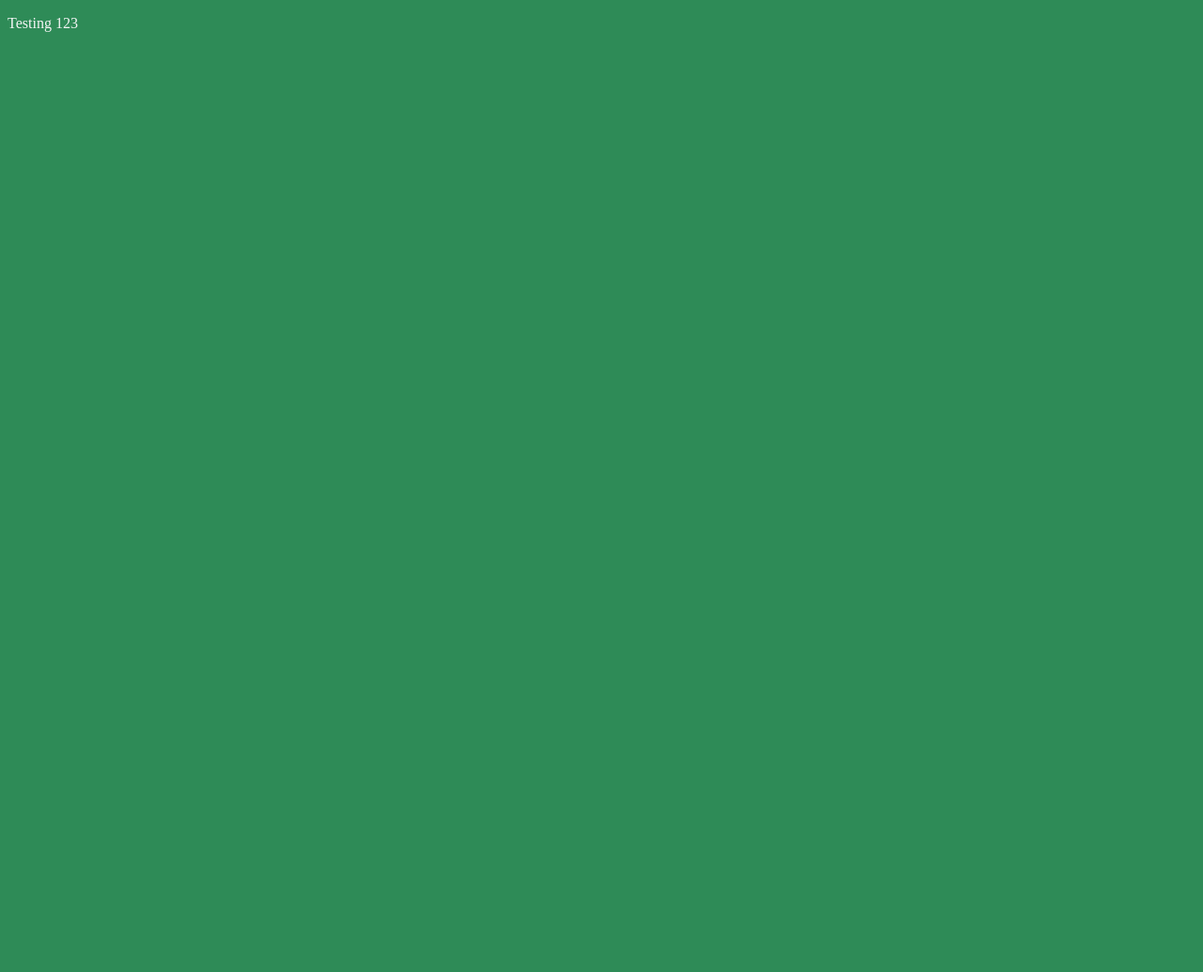
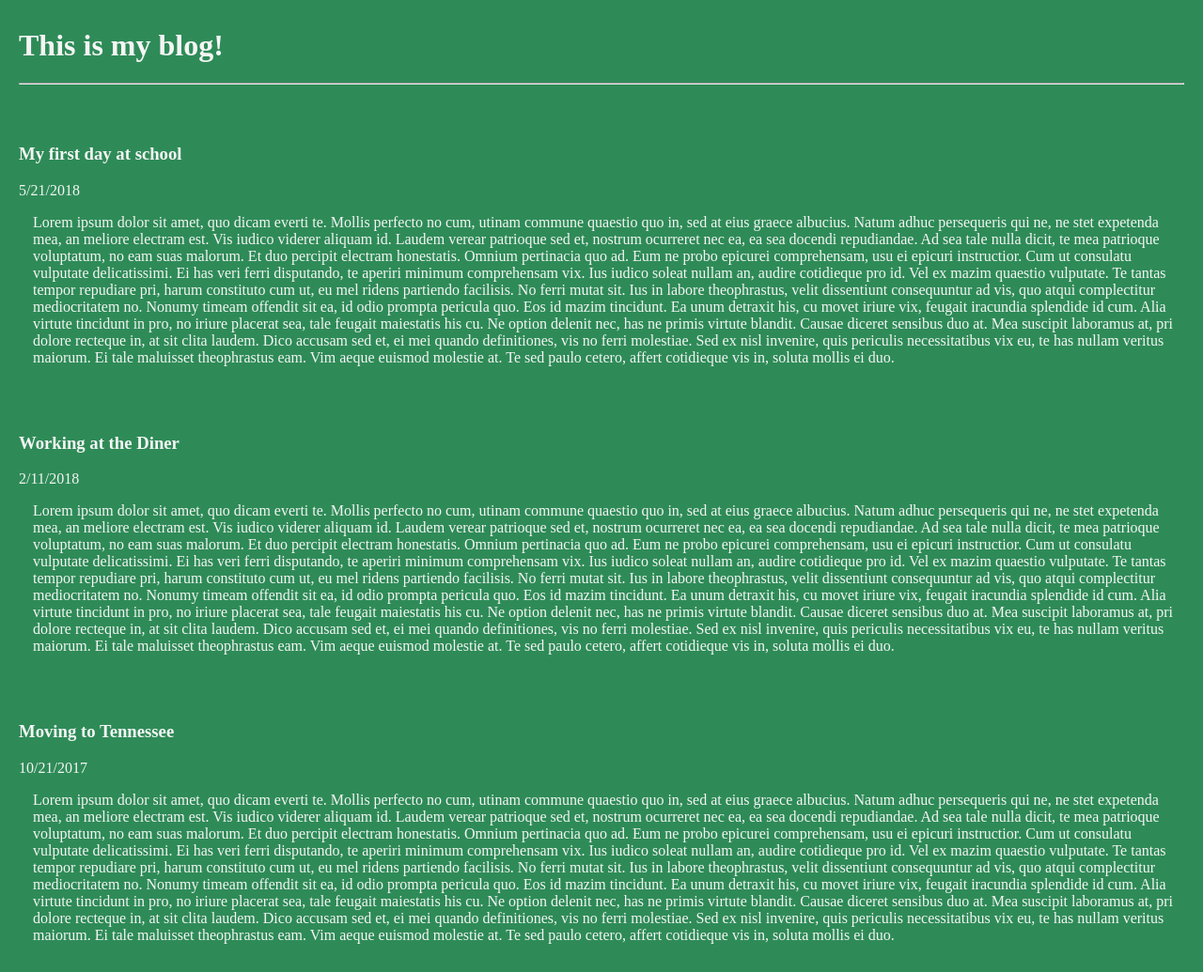
Before and after one commit to jakeneild/my-journal, a plain HTML site: page index.html in a window 1280 px wide. Shown: the whole page at 94% size. Before the commit the page ends 800 px from the top, so only its background shows below. Drawn offline with Linux system fonts and the light colour scheme.

Commit message:
"This is the message

```diff
--- a/index.html
+++ b/index.html
@@ -8,7 +8,53 @@
     <title>Document</title>
 </head>
 <body>
-    <p>Testing 123</p>
+    <h1>This is my blog!</h1>
+    <hr>
+    <br>
+    <br>
+    <h3>My first day at school</h3>
+    <p class="date">5/21/2018</p>
+    <div class="post">
+        <p>Lorem ipsum dolor sit amet, quo dicam everti te. Mollis perfecto no cum, utinam commune quaestio quo in, sed at eius graece albucius. Natum adhuc persequeris qui ne, ne stet expetenda mea, an meliore electram est. Vis iudico viderer aliquam id. Laudem verear patrioque sed et, nostrum ocurreret nec ea, ea sea docendi repudiandae.
+
+            Ad sea tale nulla dicit, te mea patrioque voluptatum, no eam suas malorum. Et duo percipit electram honestatis. Omnium pertinacia quo ad. Eum ne probo epicurei comprehensam, usu ei epicuri instructior. Cum ut consulatu vulputate delicatissimi. Ei has veri ferri disputando, te aperiri minimum comprehensam vix.
+
+            Ius iudico soleat nullam an, audire cotidieque pro id. Vel ex mazim quaestio vulputate. Te tantas tempor repudiare pri, harum constituto cum ut, eu mel ridens partiendo facilisis. No ferri mutat sit. Ius in labore theophrastus, velit dissentiunt consequuntur ad vis, quo atqui complectitur mediocritatem no. Nonumy timeam offendit sit ea, id odio prompta pericula quo.
+
+            Eos id mazim tincidunt. Ea unum detraxit his, cu movet iriure vix, feugait iracundia splendide id cum. Alia virtute tincidunt in pro, no iriure placerat sea, tale feugait maiestatis his cu. Ne option delenit nec, has ne primis virtute blandit. Causae diceret sensibus duo at. Mea suscipit laboramus at, pri dolore recteque in, at sit clita laudem. Dico accusam sed et, ei mei quando definitiones, vis no ferri molestiae.
+
+            Sed ex nisl invenire, quis periculis necessitatibus vix eu, te has nullam veritus maiorum. Ei tale maluisset theophrastus eam. Vim aeque euismod molestie at. Te sed paulo cetero, affert cotidieque vis in, soluta mollis ei duo.</p>
+    </div>
+    <br>
+    <br>
+    <h3>Working at the Diner</h3>
+    <p class="date">2/11/2018</p>
+    <div class="post">
+        <p>Lorem ipsum dolor sit amet, quo dicam everti te. Mollis perfecto no cum, utinam commune quaestio quo in, sed at eius graece albucius. Natum adhuc persequeris qui ne, ne stet expetenda mea, an meliore electram est. Vis iudico viderer aliquam id. Laudem verear patrioque sed et, nostrum ocurreret nec ea, ea sea docendi repudiandae.
+
+            Ad sea tale nulla dicit, te mea patrioque voluptatum, no eam suas malorum. Et duo percipit electram honestatis. Omnium pertinacia quo ad. Eum ne probo epicurei comprehensam, usu ei epicuri instructior. Cum ut consulatu vulputate delicatissimi. Ei has veri ferri disputando, te aperiri minimum comprehensam vix.
+
+            Ius iudico soleat nullam an, audire cotidieque pro id. Vel ex mazim quaestio vulputate. Te tantas tempor repudiare pri, harum constituto cum ut, eu mel ridens partiendo facilisis. No ferri mutat sit. Ius in labore theophrastus, velit dissentiunt consequuntur ad vis, quo atqui complectitur mediocritatem no. Nonumy timeam offendit sit ea, id odio prompta pericula quo.
+
+            Eos id mazim tincidunt. Ea unum detraxit his, cu movet iriure vix, feugait iracundia splendide id cum. Alia virtute tincidunt in pro, no iriure placerat sea, tale feugait maiestatis his cu. Ne option delenit nec, has ne primis virtute blandit. Causae diceret sensibus duo at. Mea suscipit laboramus at, pri dolore recteque in, at sit clita laudem. Dico accusam sed et, ei mei quando definitiones, vis no ferri molestiae.
+
+            Sed ex nisl invenire, quis periculis necessitatibus vix eu, te has nullam veritus maiorum. Ei tale maluisset theophrastus eam. Vim aeque euismod molestie at. Te sed paulo cetero, affert cotidieque vis in, soluta mollis ei duo.</p>
+    </div>
+    <br>
+    <br>
+    <h3>Moving to Tennessee</h3>
+    <p class="date">10/21/2017</p>
+    <div class="post">
+        <p>Lorem ipsum dolor sit amet, quo dicam everti te. Mollis perfecto no cum, utinam commune quaestio quo in, sed at eius graece albucius. Natum adhuc persequeris qui ne, ne stet expetenda mea, an meliore electram est. Vis iudico viderer aliquam id. Laudem verear patrioque sed et, nostrum ocurreret nec ea, ea sea docendi repudiandae.
+
+            Ad sea tale nulla dicit, te mea patrioque voluptatum, no eam suas malorum. Et duo percipit electram honestatis. Omnium pertinacia quo ad. Eum ne probo epicurei comprehensam, usu ei epicuri instructior. Cum ut consulatu vulputate delicatissimi. Ei has veri ferri disputando, te aperiri minimum comprehensam vix.
+
+            Ius iudico soleat nullam an, audire cotidieque pro id. Vel ex mazim quaestio vulputate. Te tantas tempor repudiare pri, harum constituto cum ut, eu mel ridens partiendo facilisis. No ferri mutat sit. Ius in labore theophrastus, velit dissentiunt consequuntur ad vis, quo atqui complectitur mediocritatem no. Nonumy timeam offendit sit ea, id odio prompta pericula quo.
+
+            Eos id mazim tincidunt. Ea unum detraxit his, cu movet iriure vix, feugait iracundia splendide id cum. Alia virtute tincidunt in pro, no iriure placerat sea, tale feugait maiestatis his cu. Ne option delenit nec, has ne primis virtute blandit. Causae diceret sensibus duo at. Mea suscipit laboramus at, pri dolore recteque in, at sit clita laudem. Dico accusam sed et, ei mei quando definitiones, vis no ferri molestiae.
+
+            Sed ex nisl invenire, quis periculis necessitatibus vix eu, te has nullam veritus maiorum. Ei tale maluisset theophrastus eam. Vim aeque euismod molestie at. Te sed paulo cetero, affert cotidieque vis in, soluta mollis ei duo.</p>
+    </div>
     <script src="main.js"></script>
 </body>
 </html>
--- a/main.css
+++ b/main.css
@@ -1,4 +1,14 @@
 body {
     background-color: seagreen;
     color: whitesmoke;
+    margin: 30px 20px 30px 20px;
 }
+
+date {
+    font-size: .75em;
+    color: grey;
+}
+
+.post {
+    margin: 10px 0 10px 15px;
+}
```
